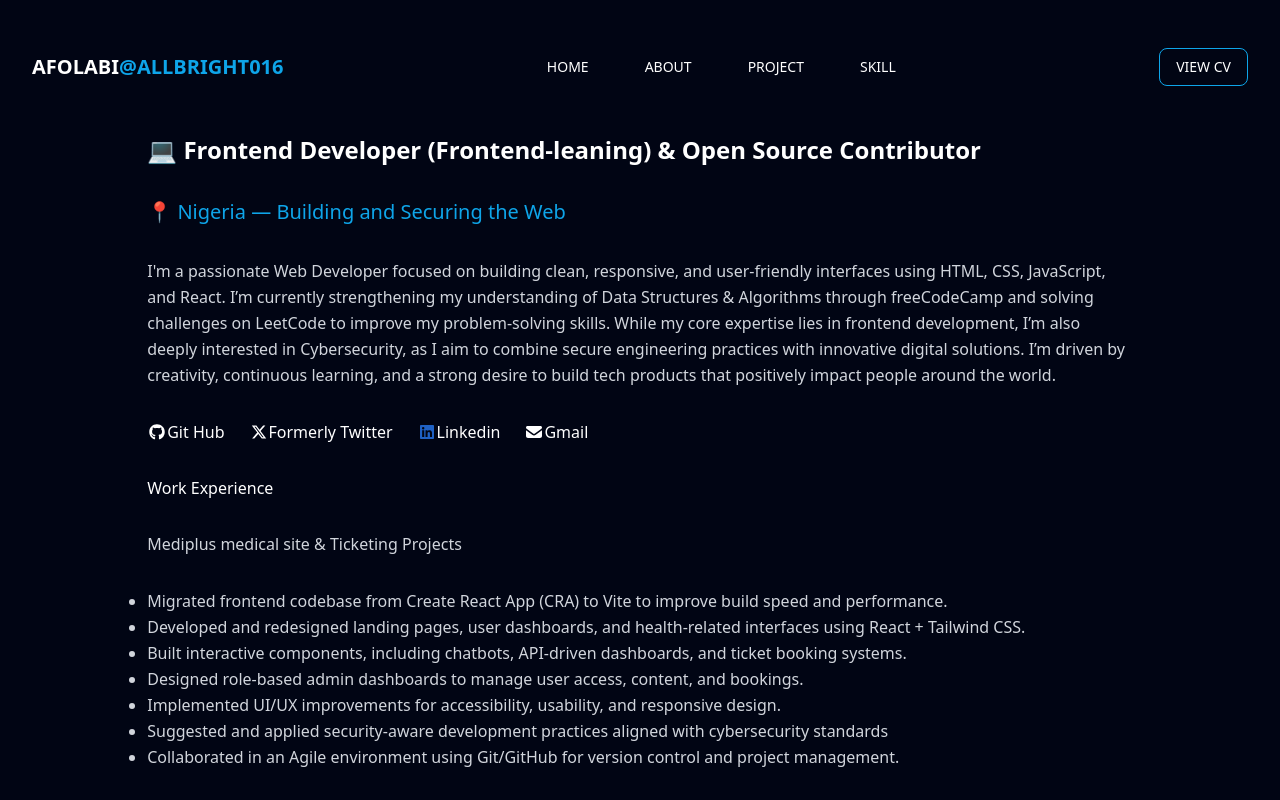
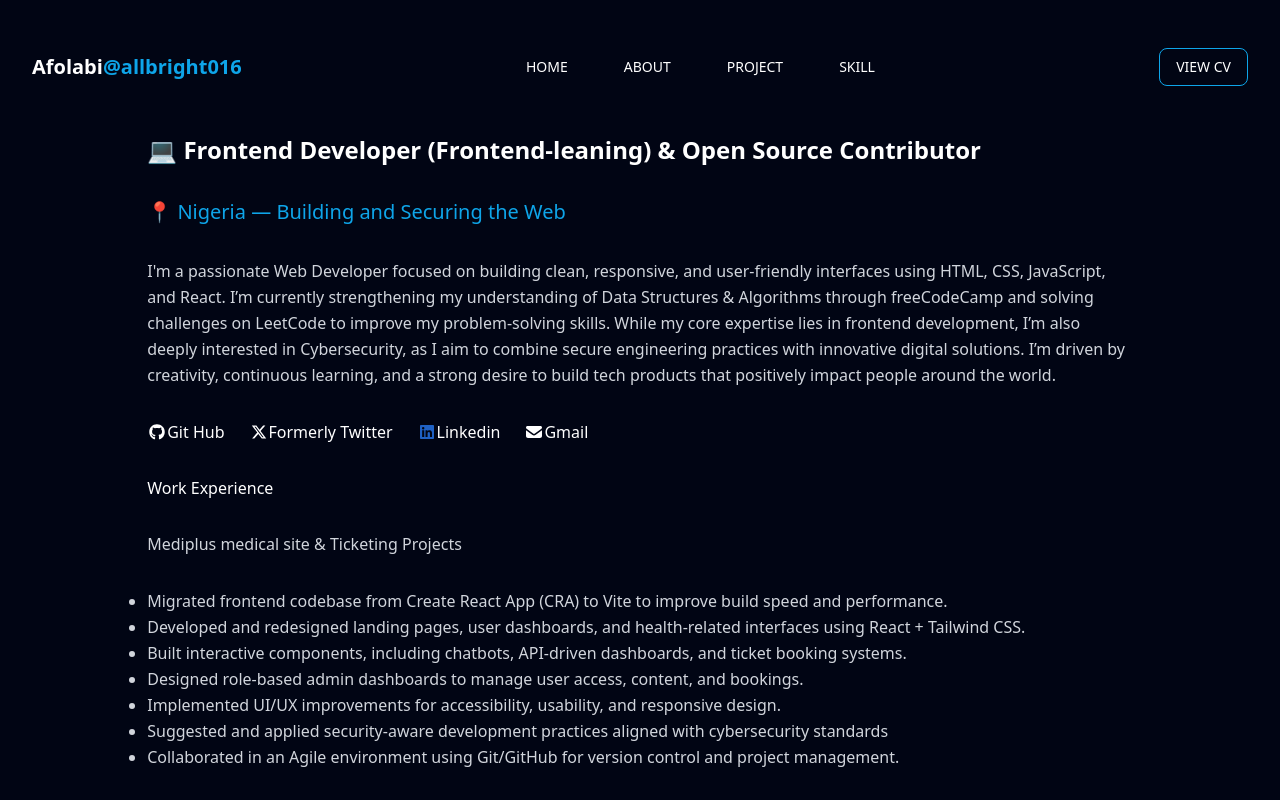
Before and after one commit to allbrightrof/latestportfol, a React (Vite) app: page / in a window 1280 px wide. Shown: the top 800 px of the page. Built offline with nearby package versions, Linux system fonts and the light colour scheme.

Commit message:
latest version

```diff
--- a/src/components/Navbar.jsx
+++ b/src/components/Navbar.jsx
@@ -23,8 +23,8 @@ function Navbar() {
 
         {/* LOGO */}
         <div className="text-xl font-bold cursor-pointer">
-          AFOLABI
-          <span className="text-[#0EA5E9]">@ALLBRIGHT016</span>
+          Afolabi
+          <span className="text-[#0EA5E9]">@allbright016</span>
         </div>
 
         {/* DESKTOP MENU */}
```
